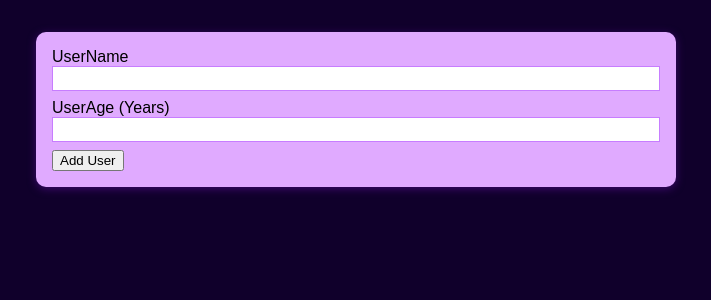
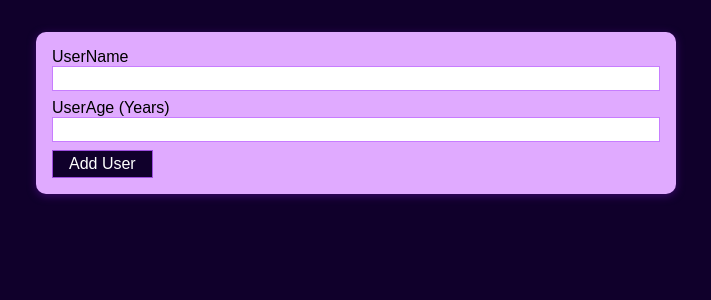
Before and after one commit to SoundaryaKhanapur/Add-User, a React (Create React App) app: page / in a window 1280 px wide. Shown: the top 300 px of the page, without its empty margins (284-995 px from the left). Built offline with nearby package versions, Linux system fonts and the light colour scheme.

Commit message:
button component added

```diff
--- /dev/null
+++ b/src/components/ui/Button.jsx
@@ -0,0 +1,16 @@
+import React from "react";
+import Styles from "./Button.module.css";
+
+const Button = (props) => {
+  return (
+    <button
+      className={Styles.button}
+      type={props.type || "button"}
+      onClick={props.onClick}
+    >
+      {props.children}
+    </button>
+  );
+};
+
+export default Button;
--- /dev/null
+++ b/src/components/ui/Button.module.css
@@ -0,0 +1,18 @@
+.button {
+  font: inherit;
+  border: 1px solid #9d4edd;
+  background: #10002b;
+  color: white;
+  padding: 0.25rem 1rem;
+  cursor: pointer;
+}
+
+.button:hover,
+.button:active {
+  background: #5a189a;
+  border-color: #9d4edd;
+}
+
+.button:focus {
+  outline: none;
+}
--- a/src/components/users/AddUser.jsx
+++ b/src/components/users/AddUser.jsx
@@ -1,5 +1,6 @@
 import React from "react";
 import Card from "../ui/Card";
+import Button from "../ui/Button";
 import Styles from "./AddUser.module.css";
 
 const AddUser = (props) => {
@@ -16,7 +17,7 @@
         <lable htmlFor="age">UserAge (Years)</lable>
         <input id="age" type="number" />
 
-        <button type="submit">Add User</button>
+        <Button type="submit">Add User</Button>
       </form>
     </Card>
   );
```
